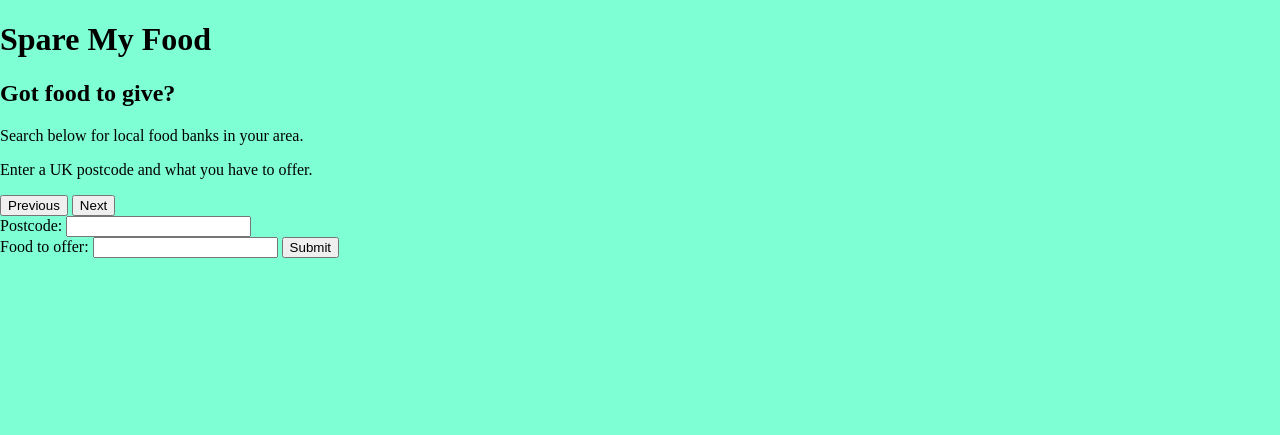
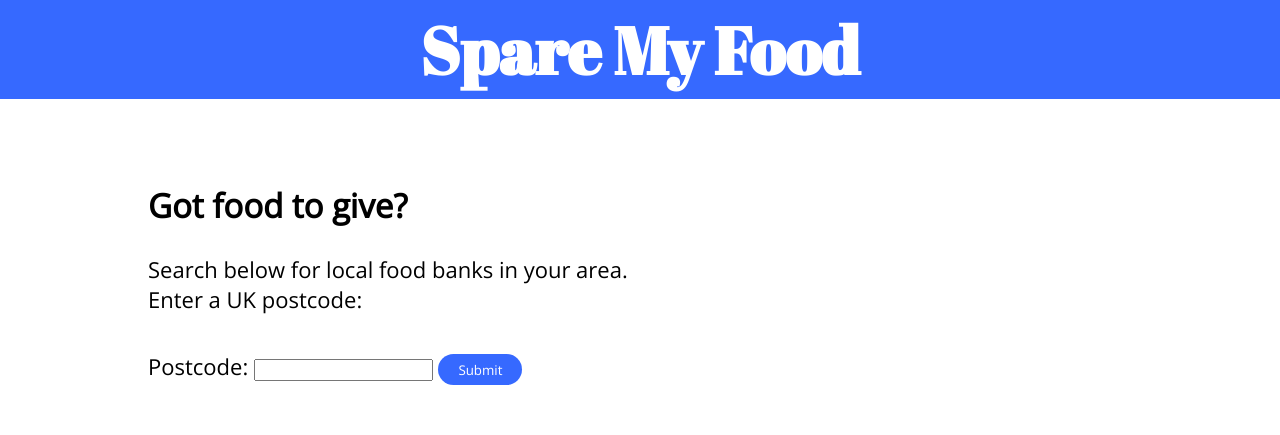
Before and after one commit to jferriday/spare-my-food, a plain HTML site: page index.html in a window 1280 px wide. Drawn offline with nearby package versions, Linux system fonts and the light colour scheme.

Commit message:
add styles

```diff
--- a/index.html
+++ b/index.html
@@ -6,6 +6,7 @@
     <meta name="viewport" content="width=device-width, initial-scale=1.0">
     <title>Spare My Food</title>
     <link rel="stylesheet" href="style.css" type="text/css">
+
 </head>
 
 <body>
@@ -14,31 +15,47 @@
     </header>
 
     <main>
+        <div id="input">
             <section id="intro">
                 <h2>Got food to give?</h2>
+            </br>
                 <p>Search below for local food banks in your area.</p>
-            <p>Enter a UK postcode and what you have to offer.</p>
+                <p>Enter a UK postcode:</p>
             </section>
 
             <section id="search">
+                <form>
+                    <label for="postcode">Postcode: </label>
+                    <input type="text" id="postcode" name="postcode">
+                    <input class="cycle-button" id="submit" type="submit" value="Submit">
+                </form>
+        </div>
+        <div id="output" class="output-hidden">
                 <button id='previous' class="cycle-button">Previous</button>
                 <button id='next' class="cycle-button">Next</button>
-            <form>
-                <label for="postcode">Postcode: </label>
-                <input type="text" id="postcode" name="postcode"><br>
-                <label for="food">Food to offer: </label>
-                <input type="text" name="food" id="food">
-                <input id="submit" type="submit" value="Submit">
-            </form>
-            <div id="output">
                 <h2 id="bank-name" class="bank-info name"></h1>
                 <h3 id="bank-distance" class="bank-info distance"></h3>
+                <h3>Email: <span id="email"></span></h3>
+                <h3>Tel: <span id="tel"></span></h3>
                 <address id="bank-address" class="bank-info address"></address>
+                <h3>Items needed:</h3>
                 <ul id="items-needed" class="bank-info items-needed">
                 </ul>
+
+
+        </div>
+        </section>
+
+
             </div>
         </section>
     </main>
+    <!--Leaflet JavaScript link -->
+    <script src="https://unpkg.com/leaflet@1.7.1/dist/leaflet.js"
+    integrity="sha512-XQoYMqMTK8LvdxXYG3nZ448hOEQiglfqkJs1NOQV44cWnUrBc8PkAOcXy20w0vlaXaVUearIOBhiXZ5V3ynxwA=="
+    crossorigin=""></script>
+    <!--Main.js-->
     <script src="main.js"></script>
+
 </body>
 </html>
--- a/main.js
+++ b/main.js
@@ -12,19 +12,20 @@ async function getBanks(){
     }
 }
 
-
+// Global variable to store bank list
+let bankList;
 
 // get the list of foodbanks and call updateHTML
 async function getBankList() {
     try{
-        const bankList = await getBanks();
-        updateHTML(bankList);
+        bankList = await getBanks();
+        updateHTML();
     }catch (e){
         console.log('Error: ', e);
     }
 }
 
-function updateHTML(bankList, bankIndex){
+function updateHTML(bankIndex=0){
     // get the properties of the nearest food bank
     console.log(bankList);
     console.log('Bank index: ', bankIndex);
@@ -33,7 +34,10 @@ function updateHTML(bankList, bankIndex){
     const distance = bank.distance_mi;
     const date = new Date(bank.needs.found);
     const dateText = `${date.getDate()}/${date.getMonth()}/${date.getFullYear()}`
+    const email = bank.email;
+    const telNum = bank.phone;
     const needs = bank.needs.needs;
+
 
     console.log(name);
     console.log(distance);
@@ -42,11 +46,20 @@ function updateHTML(bankList, bankIndex){
 
     const nameField = document.getElementById('bank-name');
     const distField = document.getElementById('bank-distance');
-    const addField = document.getElementById('bank-address')
+    const telField = document.getElementById('tel');
+    const emailAdd = document.getElementById('email')
+    const addField = document.getElementById('bank-address');
     const needsList = document.getElementById("items-needed");
+
 
     nameField.innerHTML = name;
     distField.innerText = distance + " miles away";
+    emailAdd.innerHTML = `<a href="mailto:${email}">${email}</a>`
+    telField.innerText = telNum;
+
+
+    //clear needs list before update
+    needsList.innerHTML = "";
 
     // populate needs list with needs added as list entries
     let needsArr = needs.split("\n")
@@ -71,6 +84,7 @@ const decrementBank = () => {
 
 
 
+
 // Buttons
 const submit = document.getElementById('submit');
 const previous = document.getElementById('previous');
@@ -82,6 +96,7 @@ searchForm.addEventListener('submit', (e) =>{
     e.preventDefault(); // prevent submission from refreshing the page:
     bankIndex = 0 // reset bank index to zero for new search
     getBankList();
+    document.getElementById('output').classList.add('output-display');
 })
 
 
--- a/style.css
+++ b/style.css
@@ -1,8 +1,117 @@
-html, body {
+@import url('https://fonts.googleapis.com/css2?family=Abril+Fatface&family=Open+Sans&display=swap');
+
+
+* {
     padding: 0;
     margin: 0%;
+    box-sizing: border-box;
+
+}
+html {
+    font-size: 22px;
+padding: 0;
+margin: 0;}
+
+body {
+    background-color: white;
 }
 
-body {
-    background-color: aquamarine;
+header {
+    width: 100%;
+    grid-area: header;
+    background-color: #3669FF;
+    padding: 5px;
+    text-align: center;
+
 }
+
+h1 {
+
+    font-family: 'Abril Fatface';
+    font-size: 3rem;
+    color: white;
+    margin: auto;
+}
+h2, h3, h4, p, li, label, input{
+    font-family: 'Open Sans';
+}
+
+
+main {
+    display: flex;
+    flex-direction: row;
+    padding: 5% 10%;
+    align-content: space-between;
+
+
+}
+
+
+#input {
+    flex-basis: 400px;
+    flex-shrink: 0;
+    flex-grow: 1;
+    max-width: 600px;
+    min-width: 300px;
+    padding: 20px;
+    text-align: left;
+}
+#intro {
+    margin: 0px 60px 20px 0px;
+    padding: 0;
+    text-align: left;
+}
+
+
+#search {
+    margin: 0 60px 20px 0;
+    text-align: left;
+
+}
+
+form {
+    text-align: left;
+    margin-left: 0;
+}
+
+.cycle-button {
+    background-color: #3669FF;
+    color: white;
+    display: inline-block;
+    padding: 0.5em 1.5em;
+    margin: 0.5em;
+    border: none;
+    box-shadow: rgb(129, 129, 129) , 1px, 1px;
+    border-radius: 2em;
+    transition: 0.2s;
+}
+.cycle-button:hover {
+    background-color:  #1953ff;
+}
+.cycle-button:focus {
+    border: none;
+}
+
+
+#submit {
+    margin-top: 20px;
+    margin-left: 0;
+}
+
+.output-hidden {
+    display: none;
+}
+.output-display {
+    display: inline-block;
+    text-align: left;
+    max-width: 600px;
+    word-wrap: break-word;
+}
+
+@media screen and (max-width: 1000px) {
+
+    main {
+        flex-direction: column;
+    }
+
+}
```
Lines whose indentation alone changed are shown as unchanged.
